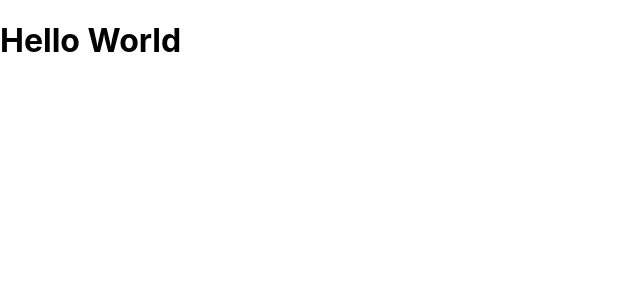
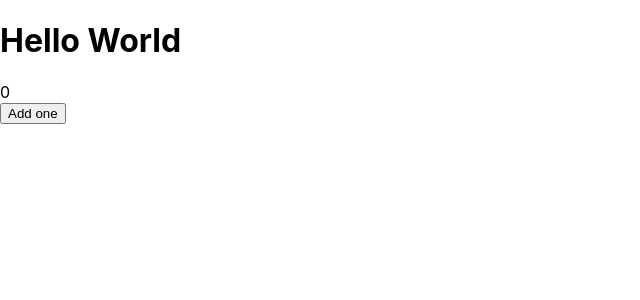
Before and after one commit to leplerjacob/picgram-frontend, a React (Create React App) app: page / in a window 1280 px wide. Shown: the top 300 px of the page, without its empty margins (0-640 px from the left). Built offline with nearby package versions, Linux system fonts and the light colour scheme.

Commit message:
hook demonstration & notes

```diff
--- a/src/App.js
+++ b/src/App.js
@@ -1,9 +1,12 @@
+import React from 'react'
+import Counter from './Counter.js'
+
+function App() {
 
 
-function App() {
   return (
     <div className="App">
-
+      <Counter />
     </div>
   )
 }
--- /dev/null
+++ b/src/Counter.js
@@ -0,0 +1,19 @@
+import React, { useState, useEffect } from 'react'
+
+
+const Counter = () => {
+
+    const [count, setCount] = useState(0)
+    useEffect(() => {
+        console.log("This happened")
+    }, [count])
+
+    return (
+        <div>
+           <div>{count}</div>
+           <button onClick={() => setCount(count+1)}>Add one</button>
+        </div>
+    )
+}
+
+export default Counter
```
Also changed, not shown: 2 other files (tests, documents, lock files or other folders).
